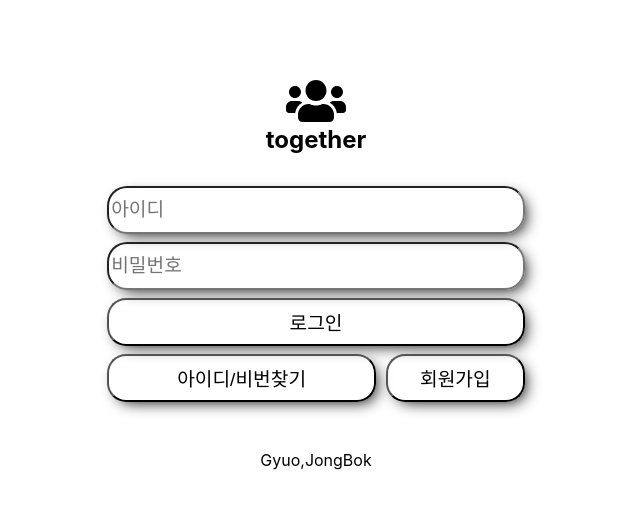
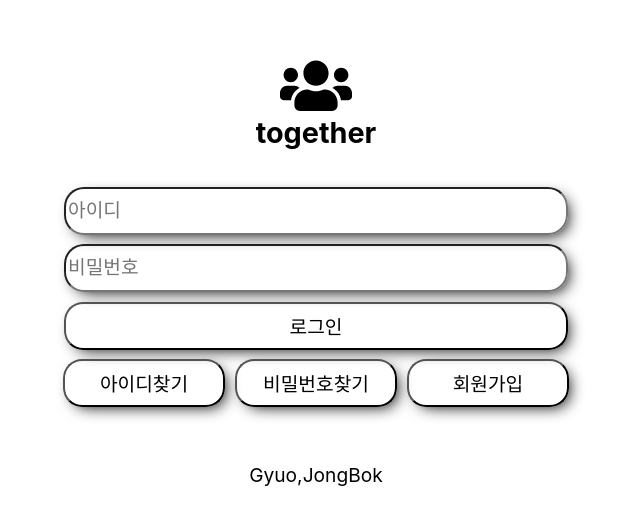
Before and after one commit to JongBok5057/together, a React (Create React App) app: page / in a window 1280 px wide. Shown: the part 123-648 px from the top of the page, without its empty margins (324-964 px from the left). Built offline with nearby package versions, Linux system fonts and the light colour scheme.

Commit message:
add login & signup UI

```diff
--- a/src/app.jsx
+++ b/src/app.jsx
@@ -1,6 +1,7 @@
 import React from "react";
 import styles from "./app.module.css";
 import Login from "./components/login/login";
+import Signup from "./components/signup/signup";
 
 function App() {
   return (
--- a/src/components/footer/footer.module.css
+++ b/src/components/footer/footer.module.css
@@ -5,6 +5,8 @@
   background-color: makerGreen;
   text-align: center;
   position: relative;
+  border-bottom-left-radius: 20px;
+  border-bottom-right-radius: 20px;
 }
 
 .title {
--- a/src/components/header/header.module.css
+++ b/src/components/header/header.module.css
@@ -6,6 +6,8 @@
   padding: 0.5em;
   background-color: makerGreen;
   position: relative;
+  border-top-left-radius: 20px;
+  border-top-right-radius: 20px;
 }
 
 .title {
--- a/src/components/login/login.jsx
+++ b/src/components/login/login.jsx
@@ -8,7 +8,7 @@ const Login = (props) => {
   return (
     <section className={styles.login}>
       <Header />
-      <div>
+      <section>
         <ul className={styles.list}>
           <li className={styles.item}>
             <input className={styles.input} type="text" placeholder="아이디" />
@@ -27,14 +27,17 @@ const Login = (props) => {
           </li>
           <li className={styles.item}>
             <button className={styles.id_button} onClick={onLogin}>
-              아이디/비번찾기
+              아이디찾기
+            </button>
+            <button className={styles.pw_button} onClick={onLogin}>
+              비밀번호찾기
             </button>
             <button className={styles.signup_button} onClick={onLogin}>
               회원가입
             </button>
           </li>
         </ul>
-      </div>
+      </section>
       <Footer />
     </section>
   );
--- a/src/components/login/login.module.css
+++ b/src/components/login/login.module.css
@@ -8,6 +8,7 @@
   flex-direction: column;
   justify-content: center;
   background-color: makerWhite;
+  border-radius: 22px;
 }
 
 .list {
@@ -33,6 +34,9 @@
   margin-bottom: 0.5em;
 }
 
+.button_item {
+  margin-bottom: 0.5em;
+}
 .login_button {
   width: 90%;
   height: 2.5em;
@@ -46,7 +50,20 @@
 }
 
 .id_button {
-  width: 58%;
+  width: 29%;
+  height: 2.5em;
+  font-size: 1.2rem;
+  border-radius: 1.2rem;
+  background-color: transparent;
+  cursor: pointer;
+  border: 0.2rem solid makerBlack;
+  outline: 0;
+  margin-right: 0.5em;
+  box-shadow: 5px 5px 15px -5px;
+}
+
+.pw_button {
+  width: 29%;
   height: 2.5em;
   font-size: 1.2rem;
   border-radius: 1.2rem;
@@ -59,7 +76,7 @@
 }
 
 .signup_button {
-  width: 30%;
+  width: 29%;
   height: 2.5em;
   font-size: 1.2rem;
   border-radius: 1.2rem;
@@ -79,3 +96,7 @@
 .signup_button:hover {
   background-color: makerLightPink;
 }
+
+.pw_button:hover {
+  background-color: makerLightPink;
+}
--- a/src/components/signup/signup.jsx
+++ b/src/components/signup/signup.jsx
@@ -5,27 +5,30 @@ import styles from "./signup.module.css";
 
 const Signup = () => {
   return (
-    <section className={styles.wrap}>
+    <section className={styles.signup}>
       <Header />
       <section>
         <ul className={styles.list}>
-          <li>
-            <div>아이디</div>{" "}
-            <span>
-              <button className={styles.check_button}>중복확인</button>
-            </span>
-            <input type="text" placeholder="아이디를 입력하세요." />
+          <li className={styles.li_box}>
+            <div>&nbsp;&nbsp;&nbsp;&nbsp;&nbsp;아이디</div>
+            <input
+              className={styles.check_input}
+              type="text"
+              placeholder="아이디를 입력하세요."
+            />
+            &nbsp;
+            <button className={styles.check_button}>중복확인</button>
           </li>
           <li>
-            <div>비밀번호</div>
+            <div>&nbsp;&nbsp;&nbsp;&nbsp;&nbsp;비밀번호</div>
             <input type="password" placeholder="비밀번호를 입력하세요." />
           </li>
           <li>
-            <div>이메일</div>
-            <input type="text" placeholder="아매일을 입력하세요." />
+            <div>&nbsp;&nbsp;&nbsp;&nbsp;&nbsp;이메일</div>
+            <input type="text" placeholder="이메일을 입력하세요." />
           </li>
           <li>
-            <div>닉네임</div>
+            <div>&nbsp;&nbsp;&nbsp;&nbsp;&nbsp;닉네임</div>
             <input type="text" placeholder="닉네임을 입력하세요." />
           </li>
           <li>
--- a/src/components/signup/signup.module.css
+++ b/src/components/signup/signup.module.css
@@ -1,47 +1,81 @@
-@value makerLightPink from  '../../common/colors.css';
+@value makerGreen, makerLightPink,makerBlack, makerWhite from '../../common/colors.css';
 
-.wrap {
-  margin: 0 auto;
-  background-color: white;
+.signup {
+  width: 23em;
+  height: 30em;
+  text-align: center;
   display: flex;
   flex-direction: column;
-  align-items: flex-start;
-  width: 25%;
-  height: 800px;
-  border-radius: 20px;
+  justify-content: center;
+  background-color: makerWhite;
+  border-radius: 22px;
+}
+.li_box {
+  justify-content: center;
 }
 
 .list {
-  list-style: none;
+  width: 100%;
   display: flex;
   flex-direction: column;
-  justify-content: center;
-  width: 100%;
+  list-style: none;
+  padding: 0.5rem;
 }
 
 input {
+  width: 90%;
+  height: 2.5em;
+  font-size: 1.1rem;
+  border-radius: 1.2rem;
+  background-color: transparent;
+  cursor: pointer;
+  border: 0.2rem solid makerBlack;
+  outline: 0;
   border-radius: 20px;
-  outline: none;
-  cursor: pointer;
-  height: 40px;
-  width: 15vw;
-  margin-top: 20px;
-  border: 0.2rem solid black;
   box-shadow: 5px 5px 15px -5px;
 }
 
-input:hover {
+.button:hover {
   background: makerLightPink;
-  opacity: 0.7;
 }
 
 .signup_button {
-  height: 40px;
-  width: 50%;
-  border-radius: 15px;
+  width: 90%;
+  height: 2.5em;
+  font-size: 1.2rem;
+  border-radius: 1.2rem;
+  background-color: transparent;
   cursor: pointer;
-  border: 3px solid black;
-  background-color: white;
+  border: 0.2rem solid makerBlack;
+  outline: 0;
+  border-radius: 20px;
+  box-shadow: 5px 5px 15px -5px;
+}
+
+.check_button {
+  width: 20%;
+  height: 2.5em;
+  font-size: 1rem;
+  border-radius: 1.2rem;
+  background-color: transparent;
+  cursor: pointer;
+  border: 0.2rem solid makerBlack;
+  outline: 0;
+  border-radius: 20px;
+  box-shadow: 5px 5px 15px -5px;
+}
+
+.check_input {
+  width: 70%;
+  height: 2.5em;
+  font-size: 1.1rem;
+  border-radius: 1.2rem;
+  background-color: transparent;
+  cursor: pointer;
+  border: 0.2rem solid makerBlack;
+  outline: 0;
+  border-radius: 20px;
+  box-shadow: 5px 5px 15px -5px;
 }
 
 .signup_button:hover {
@@ -52,22 +86,10 @@ input:hover {
   background: makerLightPink;
 }
 
-.check_button {
-  height: 40px;
-  width: 20%;
-  border-radius: 15px;
-  cursor: pointer;
-  float: right;
-  margin-top: 21px;
-  border: 3px solid black;
-  background-color: white;
+ul > li {
+  margin-bottom: 0.5em;
 }
-
-ul > li > div {
-  font-size: 20px;
-  font-weight: bolder;
+div {
+  text-align: left;
+  font-size: 1.2rem;
 }
-
-ul > li {
-  padding: 20px;
-}
```
